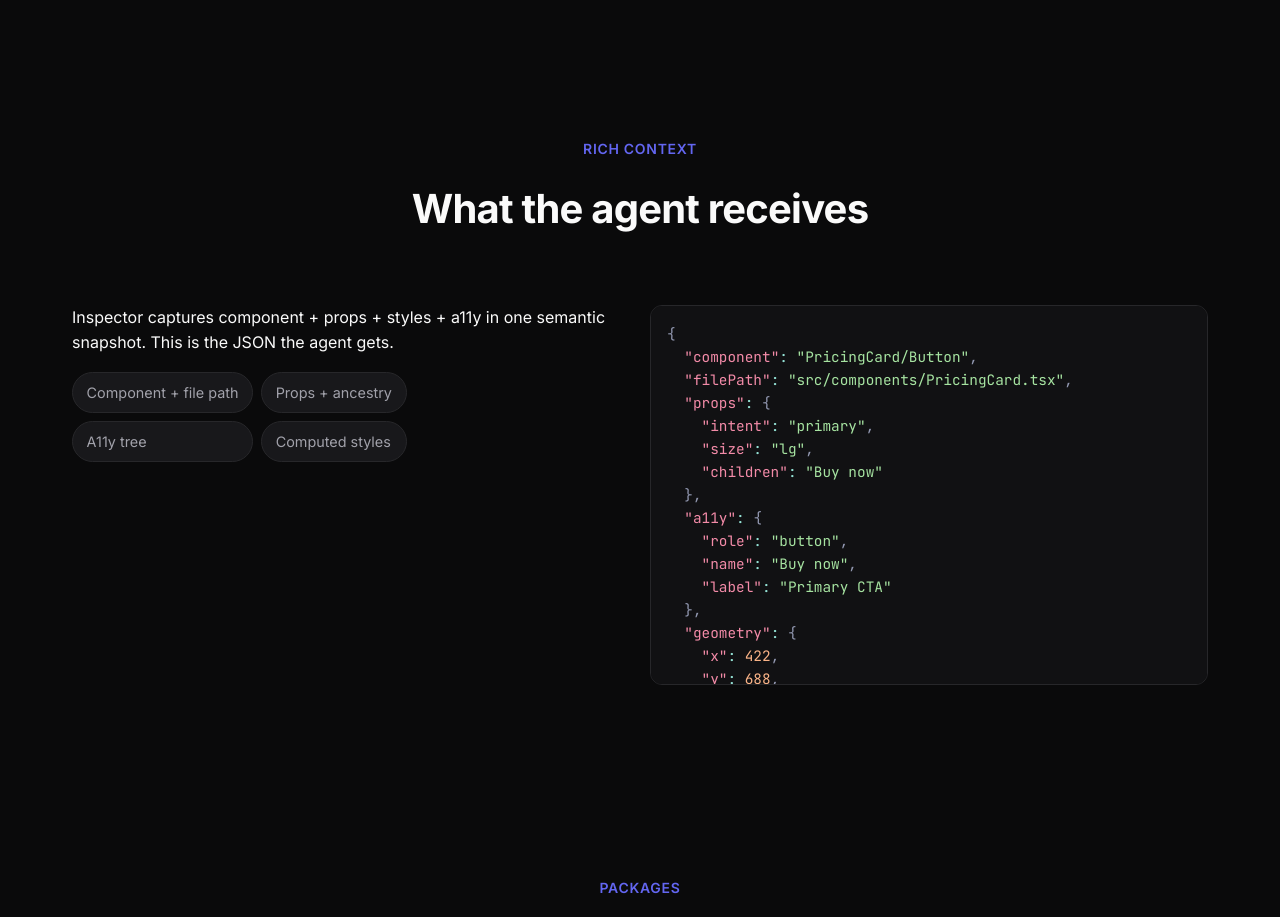
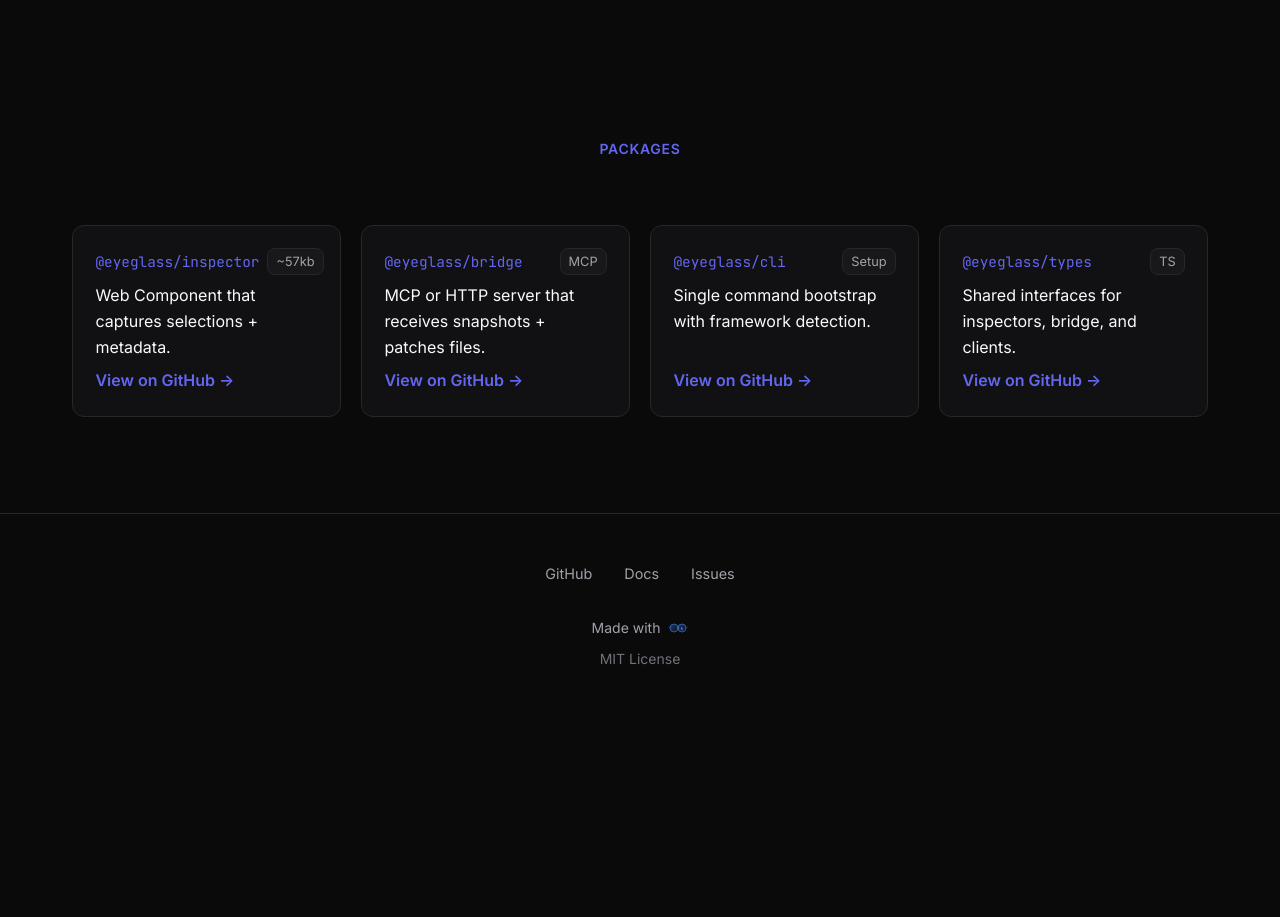
Before and after one commit to donutboyband/eyeglass_site, a React (Vite) app: page / in a window 1280 px wide. Shown: the part 1880-2797 px from the top of the page. After the commit the page ends 2598 px from the top, so only its background shows below. Built offline with nearby package versions, Linux system fonts and the light colour scheme.

Commit message:
[eyeglass:eyeglass-1770694130405-jde4dnq] PayloadSection removed successfully

```diff
--- a/package.json
+++ b/package.json
@@ -18,7 +18,7 @@
   },
   "devDependencies": {
     "@eslint/js": "^9.39.1",
-    "@eyeglass/inspector": "^0.1.4",
+    "@eyeglass/inspector": "^0.1.6",
     "@types/node": "^24.10.1",
     "@types/react": "^19.2.7",
     "@types/react-dom": "^19.2.3",
--- a/src/App.tsx
+++ b/src/App.tsx
@@ -1,11 +1,11 @@
-import { useEffect, useMemo, useState } from "react";
+import { useEffect, useState } from "react";
 import { Routes, Route } from "react-router-dom";
 import "./App.css";
 import { NavBar } from "./components/NavBar";
 import { HeroSection } from "./components/HeroSection";
 import { QuickstartSection } from "./components/QuickstartSection";
 import { DemoSection } from "./components/DemoSection";
-import { PayloadSection } from "./components/PayloadSection";
+
 import { PackagesSection } from "./components/PackagesSection";
 
 import { FooterSection } from "./components/FooterSection";
@@ -63,12 +63,10 @@
   installCommand,
   copied,
   onCopy,
-  payload,
 }: {
   installCommand: string;
   copied: boolean;
   onCopy: () => void;
-  payload: string;
 }) {
   return (
     <>
@@ -79,7 +77,6 @@
       />
       <DemoSection />
       <QuickstartSection items={QUICKSTART} />
-      <PayloadSection payload={payload} />
       <PackagesSection packages={PACKAGES} />
       <FooterSection />
     </>
@@ -111,34 +108,6 @@
     document.documentElement.setAttribute("data-theme", theme);
   }, [theme]);
 
-  const payload = useMemo(
-    () =>
-      JSON.stringify(
-        {
-          component: "PricingCard/Button",
-          filePath: "src/components/PricingCard.tsx",
-          props: { intent: "primary", size: "lg", children: "Buy now" },
-          a11y: { role: "button", name: "Buy now", label: "Primary CTA" },
-          geometry: { x: 422, y: 688, width: 180, height: 52 },
-          styles: {
-            background: "#0ea5e9",
-            color: "#0b1222",
-            borderRadius: "9999px",
-            boxShadow: "0 8px 30px rgba(14, 165, 233, 0.35)",
-          },
-          frameworks: {
-            name: "react",
-            componentName: "Button",
-            ancestry: ["PricingCard", "Layout"],
-          },
-          url: "https://eyeglass.dev/demo",
-        },
-        null,
-        2,
-      ),
-    [],
-  );
-
   return (
     <div className="app">
       <NavBar theme={theme} toggleTheme={toggleTheme} />
@@ -150,7 +119,6 @@
               installCommand={INSTALL_COMMAND}
               copied={copied}
               onCopy={copyCommand}
-              payload={payload}
             />
           }
         />
--- a/src/components/docs/pages/CoreConcepts.tsx
+++ b/src/components/docs/pages/CoreConcepts.tsx
@@ -125,7 +125,7 @@
 
       <section className="docs-section" id="semantic-snapshot">
         <h2>Semantic Snapshot</h2>
-        <p>When you select an element, Eyeglass captures a comprehensive semantic snapshot. This is what separates Eyeglass from simple "inspect element" tools—it understands your framework, component structure, and runtime state.</p>
+        <p>When you select an element, Eyeglass captures a comprehensive semantic snapshot.</p>
 
         <h3>Example Snapshot</h3>
         <CodeBlock code={sampleSnapshot} language="json" />
```
Also changed, not shown: 2 other files (tests, documents, lock files or other folders).
